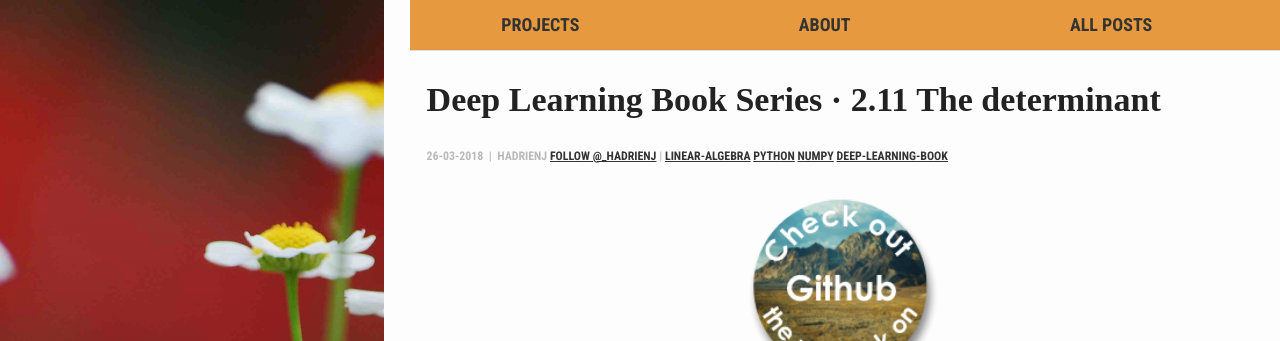
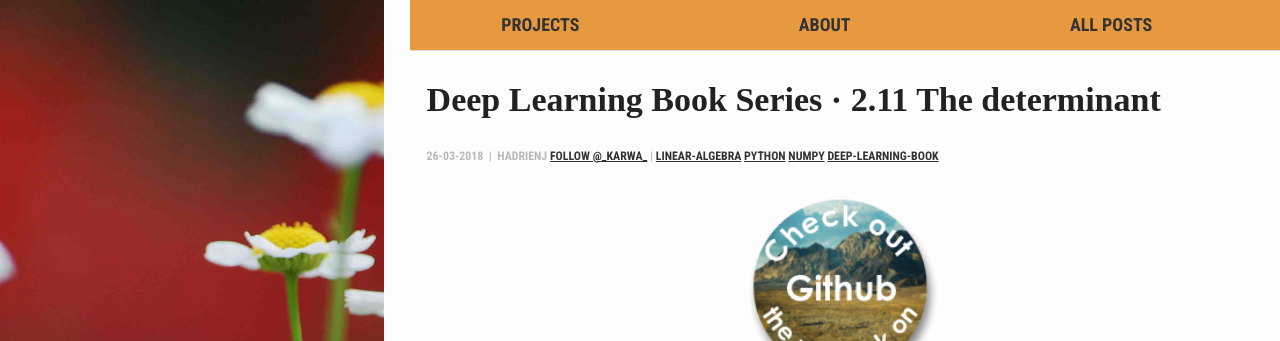
Before and after one commit to yashkarwa/Yashkarwa.github.io, a Jekyll site: the page built from _posts/2018-03-26-Deep-Learning-Book-Series-2.11-The-determinant.md, in a window 1280 px wide and 900 px high. Shown: the top 341 px of the window. Built offline with Jekyll 4.4.1, drawn with Linux system fonts in a browser that asks for light colours; formulas are drawn with MathJax 3; comment, search, counter and statistics services are not loaded.

Commit message:
Update twitter_follow.html

```diff
--- a/_includes/twitter_follow.html
+++ b/_includes/twitter_follow.html
@@ -1 +1 @@
-<a href="https://twitter.com/_hadrienj?ref_src=twsrc%5Etfw" class="twitter-follow-button" data-show-count="false">Follow @_hadrienj</a><script async src="https://platform.twitter.com/widgets.js" charset="utf-8"></script>
+<a href="https://twitter.com/_Karwa_" class="twitter-follow-button" data-show-count="false">Follow @_Karwa_</a><script async src="https://platform.twitter.com/widgets.js" charset="utf-8"></script>
```
